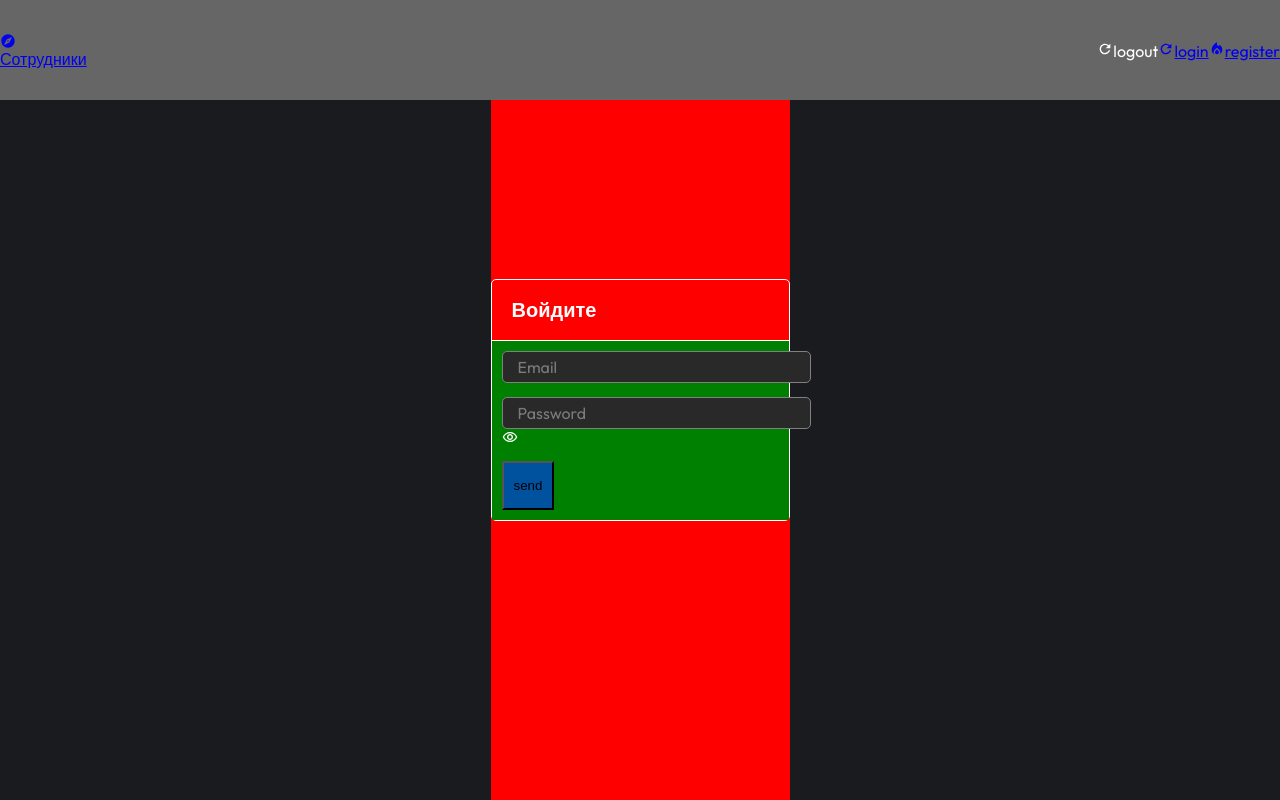
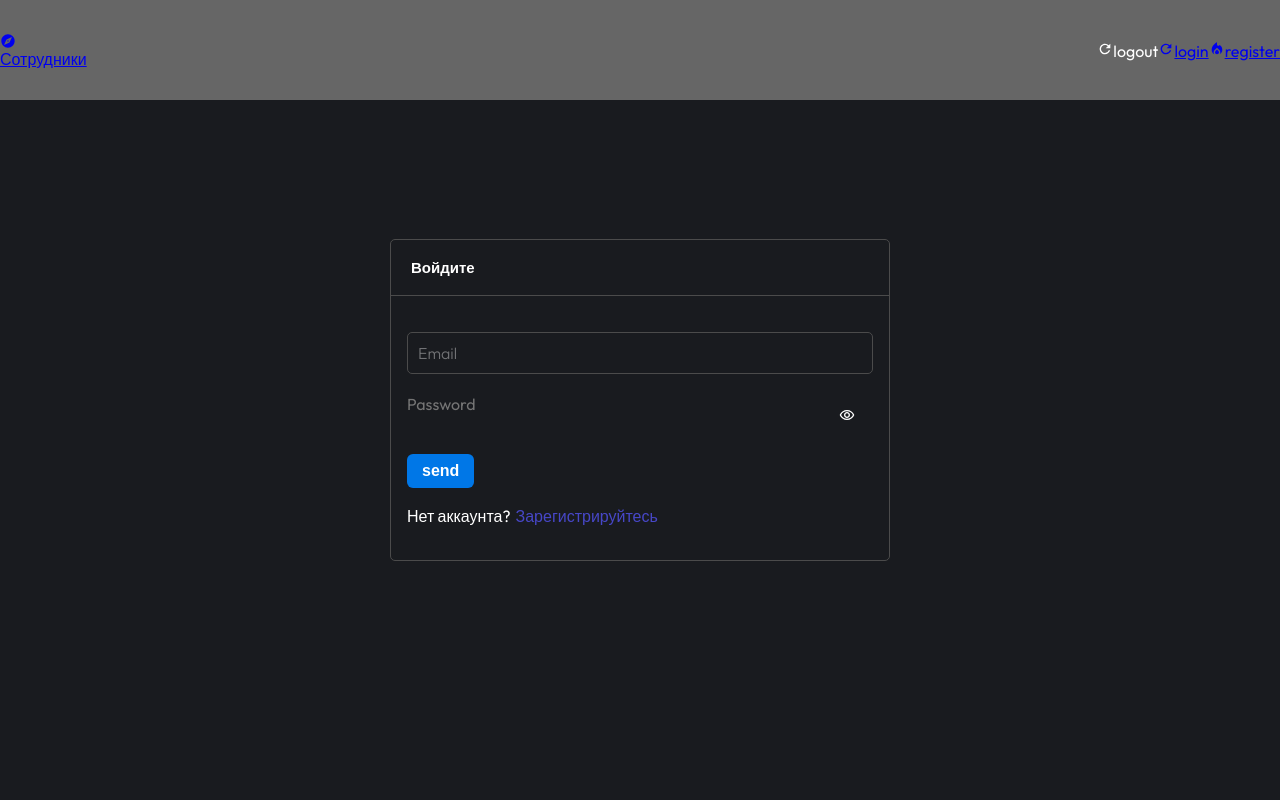
Before and after one commit to AlexLei1/employees-app-frontend, a Next.js app: page /login in a window 1280 px wide. Built offline with nearby package versions, Linux system fonts and the light colour scheme; no server answers.

Commit message:
rewrote styles for form elements

```diff
--- a/package.json
+++ b/package.json
@@ -10,12 +10,12 @@
   },
   "dependencies": {
     "@reduxjs/toolkit": "^1.9.7",
+    "antd": "^5.1.5",
     "axios": "^1.5.1",
     "classnames": "^2.3.2",
     "js-cookie": "^3.0.5",
     "lodash": "^4.17.21",
     "next": "13.5.4",
-	"antd": "^5.1.5",
     "react": "^18",
     "react-dom": "^18",
     "react-hook-form": "^7.47.0",
--- a/src/app/assets/styles/_globals.scss
+++ b/src/app/assets/styles/_globals.scss
@@ -19,3 +19,8 @@ section {
 	align-items: center;
 	flex-direction: column;
 }
+
+.error {
+	border: 1px solid;
+	border-color: red;
+}
--- a/src/app/assets/styles/_reset.scss
+++ b/src/app/assets/styles/_reset.scss
@@ -13,9 +13,10 @@ html, body, div, span, object, iframe, figure, h1, h2, h3, h4, h5, h6, p, blockq
 	-webkit-font-smoothing: antialiased;
 	text-size-adjust: none;
 }
-// button {
-// 	border-style: none;
-// }
+
+button {
+	border-style: none;
+}
 
 footer, header, nav, section, main{
 	display: block;
@@ -44,6 +45,16 @@ table{
 }
 
 input{
-	-webkit-appearance: none;
-	border-radius: 0;
+	all: unset;
+	box-sizing: border-box;
 }
+
+input:-webkit-autofill,
+input:-webkit-autofill:hover,
+input:-webkit-autofill:focus,
+input:-webkit-autofill:active{
+    -webkit-background-clip: text;
+    -webkit-text-fill-color: #ffffff;
+    transition: background-color 5000s ease-in-out 0s;
+    box-shadow: inset 0 0 20px 20px #23232329;
+}
--- a/src/app/components/layout/Layout.tsx
+++ b/src/app/components/layout/Layout.tsx
@@ -8,7 +8,9 @@ const Layout: FC<PropsWithChildren<unknown>> = ({children}) => {
 		<>
 			<div className={styles.layout}>
 				<Header/>
-				{children}
+				<main className={styles.wrapper}>
+					{children}
+				</main>
 			</div>
 		</>
 	)
--- a/src/app/components/layout/layout.module.scss
+++ b/src/app/components/layout/layout.module.scss
@@ -3,6 +3,15 @@
 	flex-direction: column;
 	min-height: 100vh;
 
+	.wrapper {
+		display: block;
+		margin: 0 auto;
+		width: 100%;
+		max-width: 1600px;
+		min-height: 100vh;
+		padding: 0px 150px;
+	}
+
 	.filter {
 		filter: blur(10px);
 	}
--- a/src/app/components/screens/auth/login/Login.tsx
+++ b/src/app/components/screens/auth/login/Login.tsx
@@ -10,6 +10,8 @@ import { FC, useState } from 'react'
 import { SubmitHandler, useForm } from 'react-hook-form'
 import { useSelector } from 'react-redux'
 import styles from './login.module.scss'
+import  Link  from 'next/link';
+
 interface ILogin{
 	email: string
 	password: string
@@ -54,13 +56,13 @@ const Login: FC = () => {
 		<section className={styles.loginPage}>
 
 			<div>
-				<h4>
+				<h1>
 					Войдите
-				</h4>
+				</h1>
 				<form onSubmit={ handleSubmit(onSubmit)}>
 					<Field
 						{...registerInput("email", {
-							required: 'Введите email',
+							required: true,
 							pattern: {
 								value: validEmail,
 								message: 'Введите существующий email'
@@ -84,9 +86,18 @@ const Login: FC = () => {
 					<Button>
 						send
 					</Button>
+
+					<div>
+						<span>Нет аккаунта?</span>
+						<Link href='/register'>Зарегистрируйтесь</Link>
+					</div>
+
 				</form>
+
+
+				<ErrorMassage message={error}/>
 			</div>
-			<ErrorMassage message={error}/>
+
 		</section>
 	)
 }
--- a/src/app/components/screens/auth/login/login.module.scss
+++ b/src/app/components/screens/auth/login/login.module.scss
@@ -3,23 +3,33 @@
 	flex-direction: column;
 	justify-content: center;
 	height: 100vh;
-	background-color: red;
 	max-width: 500px;
 
 	> div {
-		border: 1px solid white;
+		border: 1px solid rgb(75, 75, 75);
 		border-radius: 5px;
 
-		> h4 {
-			font-size: 20px;
+		> h1 {
+			font-size: 15px;
 			font-weight: 700;
-			border-bottom: 1px solid white;
+			border-bottom: 1px solid rgb(75, 75, 75);
 			padding: 20px;
 		}
 
 		> form {
-			background-color: green;
-			padding: 10px 10px;
+			padding: 16px;
+
+			>div {
+				margin: 20px 0px;
+				> span {
+					margin-right: 5px;
+				}
+				> a {
+					text-decoration: none;
+					color: rgb(71, 71, 199);
+
+				}
+			}
 		}
 	}
 }
--- a/src/app/components/ui/button/button.module.scss
+++ b/src/app/components/ui/button/button.module.scss
@@ -1,7 +1,20 @@
 .button {
 	text-align: center;
-	background-color: #00529e;
-	padding: 15px 10px;
+	background-color: #0077e7;
+	font-weight: 600;
+	font-size: 16px;
+	padding: 8px 15px;
+	margin-top: 20px;
+	border-radius: 6px;
+	color: white;
+	transition: ease-in-out .15s;
 
 
+	&:hover {
+		background-color: #005aad;
+	}
+
+	&:active {
+		background-color: #00519c;
+	}
 }
--- a/src/app/components/ui/form-elements/Field.tsx
+++ b/src/app/components/ui/form-elements/Field.tsx
@@ -3,19 +3,19 @@ import{ useState } from 'react'
 import { forwardRef } from 'react'
 import styles from './filed.module.scss'
 import {MaterialIcon} from '@/ui/icons/MaterialIcon'
-
+import cn from 'classnames'
 
 const Field = forwardRef<HTMLInputElement, IField>(
 	({placeholder, error, type='text', ...rest}, ref) => {
 
 		const [isShowIcon, setIsShowIcon] = useState(false);
-
+		console.log(!!error)
 		return (
 			<div className={styles.filed}>
 
 				{type!=='password' ?
-					<input placeholder={placeholder} ref={ref} {...rest} type={type} /> :
-					<input placeholder={placeholder} autoComplete='on' ref={ref} {...rest} type={isShowIcon ? 'text' : 'password'} />}
+					<input className={!error ? styles.input : 'error'} placeholder={placeholder} ref={ref} {...rest} type={type} /> :
+					<input  placeholder={placeholder} autoComplete='on' ref={ref} {...rest} type={isShowIcon ? 'text' : 'password'} />}
 
 				{type==='password' ?
 
--- a/src/app/components/ui/form-elements/filed.module.scss
+++ b/src/app/components/ui/form-elements/filed.module.scss
@@ -1,24 +1,25 @@
 .filed {
+	position: relative;
+	margin-bottom: 30px;
 
-	margin-bottom: 14px;
-	> input {
-		all: unset;
+	> .input {
 		width: 100%;
-		padding: 5px 15px;
+		padding: 10px;
 		font-size: 16px;
 		color: white;
-		background-color: rgb(41, 41, 41);
-		border: 1px solid gray;
+		background-color: transparent;
+		border: 1px solid rgb(75, 75, 75);
 		border-radius: 5px;
 		transition: border-color 0.15s ease-in-out, box-shadow 0.15s ease-in-out;
 
+
 		&::placeholder {
+			font-weight: 100;
 			color:#f5f5f5;
 			opacity: .4;
 		}
 
 		&:focus {
-      border-color: #bdbdbd;
       outline: 0;
       box-shadow: 0 0 0 4px rgba(158, 158, 158, 0.25);
 		}
@@ -28,8 +29,18 @@
       opacity: 1;
 		}
 	}
-}
 
-.password-filed {
+
+	> span {
+		position: absolute;
+		top: 13px;
+		right: 13px;
+		display: inline-block;
+	}
+	>div {
+		margin-top: 5px;
+		position: absolute;
+		font-size: 14px;
+	}
 
 }
--- a/src/app/hooks/useRedirect.ts
+++ b/src/app/hooks/useRedirect.ts
@@ -4,7 +4,6 @@ import { useAuth } from '@/hooks/useAuth'
 
 export const useRedirect = () => {
 	const { user, isAuthenticated } = useAuth()
-	console.log(isAuthenticated)
 	const { push } = useRouter()
 
 	useEffect(() => {
```
